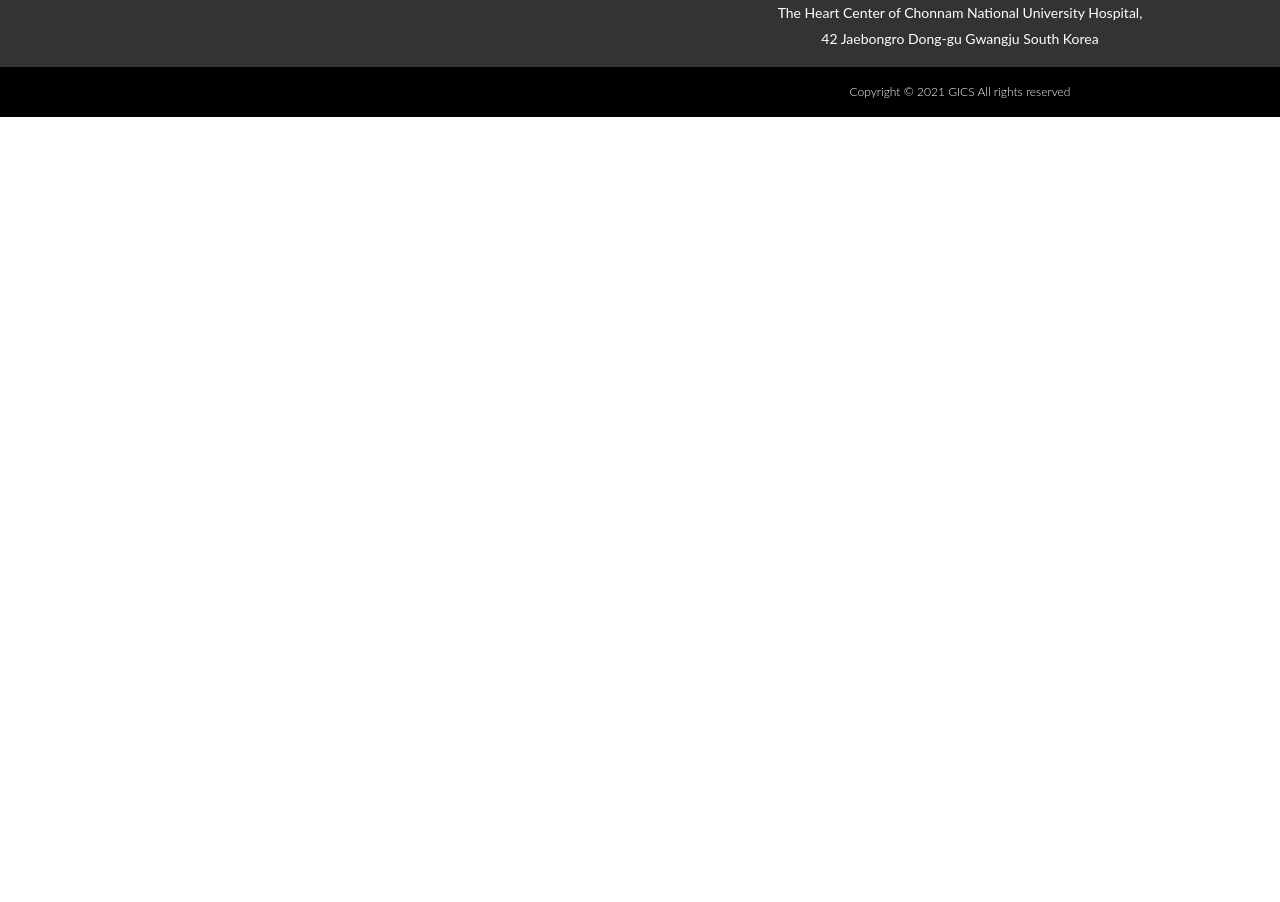
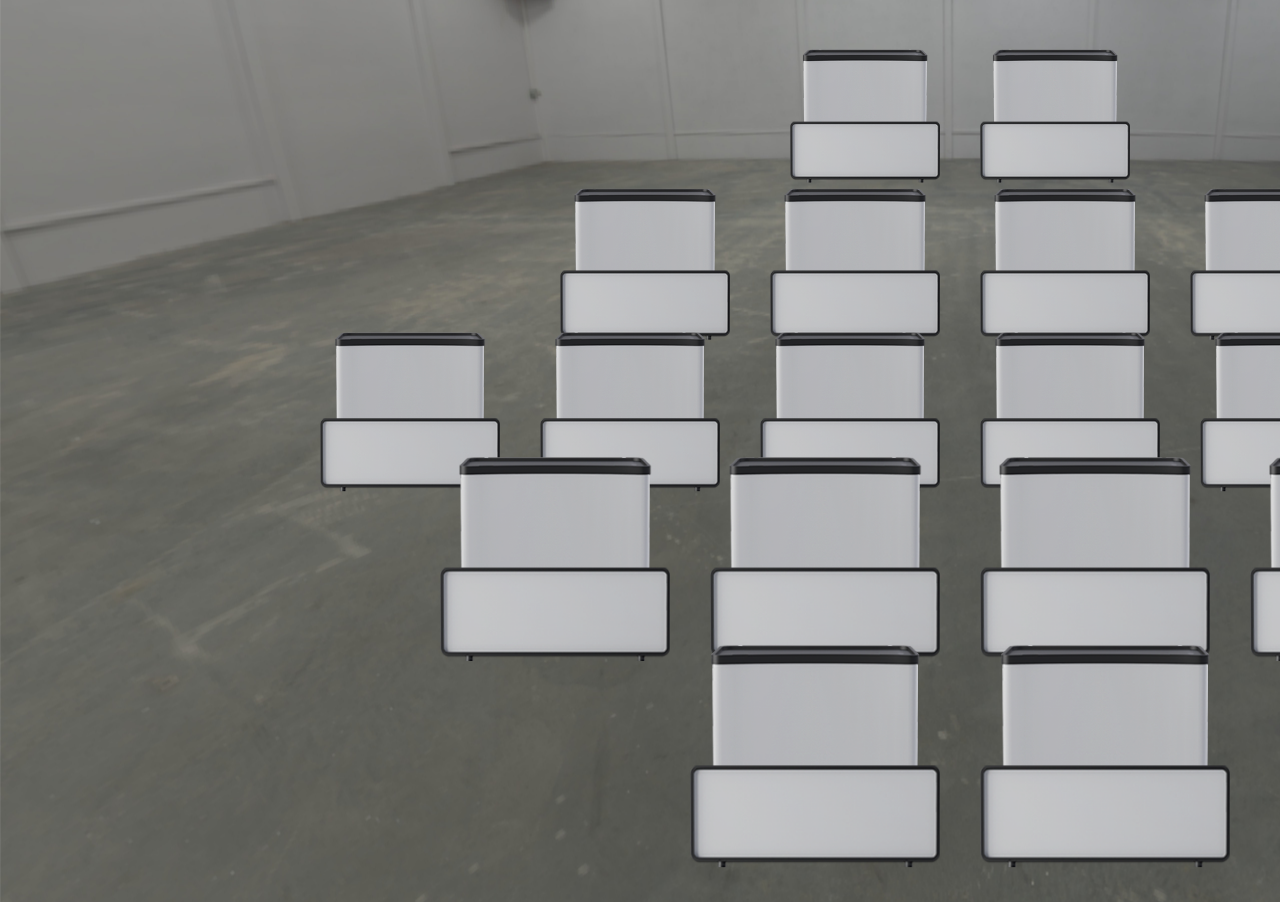
Before and after one commit to smileeeey/GICS-webpage, a plain HTML site: page exhibition/index_pc.html in a window 1280 px wide. Shown: the part 217-1119 px from the top of the page. Before the commit the page ends 800 px from the top, so only its background shows below. Drawn offline with Linux system fonts and the light colour scheme; a web font is replaced by a local one.

Commit message:
first design done

```diff
--- a/css/_style.css
+++ b/css/_style.css
@@ -32,7 +32,7 @@ html{
   overflow-y: scroll;
 }
 
-body {
+html,body {
   height: 100%;
   width: 100%;
   font-size: 0.75em;
--- a/css/exhibition.css
+++ b/css/exhibition.css
@@ -1,25 +1,95 @@
-.name {
-    font-size: 50sp;
+
+.main .inner {
+    position: relative;
+    width: 1920px;
+    height: 985px;
+    margin: 0 auto;
+    background: url('../data/img/exhibition/background.png') left top no-repeat;
+    background-size: 1920px 985px;
+    overflow: hidden;
 }
 
-.institute {
-    font-size: 10sp;
+.company a{
+    display: block;
+}
+.company a:hover {
+    top: -15px;
+    transform: translateZ(0);
+    transform: translateY(-15px);
+    box-shadow: 0 0 50px rgba(0, 0, 0, 0.15);
+    backface-visibility: hidden;
+    -moz-osx-font-smoothing: grayscale;
+    transition-duration: 0.3s;
+    transition-property: transform;
 }
 
-.more {display: none;}
-
-.articles {
-    width: 100%;
-    text-align: center;
-    margin: 0px auto;
+.company {
+    display: grid;
+    position: absolute;
+    width: auto;
+    list-style: none;
+    justify-self: end;
+}
+.company img{
+    margin-inline: 20px;
 }
 
-.article{
+.sdp {
     width: auto;
-    word-break: break-all;
+    top: 85%;
+    left: 50%;
+    transform:translate(-50%, -50%);
+    grid-template-columns: repeat(2,1fr);
+    z-index: 7;
 }
-.article *{
+.sdp img{
+    width: 250px;
 }
 
+.sd {
+    width: auto;
+    top: 65%;
+    left: 50%;
+    transform:translate(-50%, -50%);
+    grid-template-columns: repeat(4,1fr);
+    z-index: 6;
+}
+.sd img{
+    width: 230px;
+}
 
-@import '../cards.css';
+.d {
+    width: auto;
+    top: 50%;
+    left: 50%;
+    transform:translate(-50%, -50%);
+    grid-template-columns: repeat(6,1fr);
+    z-index: 5;
+}
+.d img{
+    width: 180px;
+}
+
+.g {
+    width: auto;
+    top: 35%;
+    left: 50%;
+    transform:translate(-50%, -50%);
+    grid-template-columns: repeat(4,1fr);
+    z-index: 4;
+}
+.g img{
+    width: 170px;
+}
+
+.s {
+    width: auto;
+    top: 20%;
+    left: 50%;
+    transform:translate(-50%, -50%);
+    grid-template-columns: repeat(2,1fr);
+    z-index: 3;
+}
+.s img{
+    width: 150px;
+}
--- a/css/login.css
+++ b/css/login.css
@@ -10,8 +10,8 @@ html,
 body {
   font-size: 62.5%;
   height: 100%;
-  overflow: hidden;
 }
+
 @media (max-width: 768px) {
   html,
   body {
--- a/exhibition/index_pc.html
+++ b/exhibition/index_pc.html
@@ -19,14 +19,14 @@
   <link href="../css/_style.css" rel="stylesheet" />
 
   <!-- page CSS File -->
-  <link href="../css/awards.css" rel="stylesheet" />
+  <link href="../css/exhibition.css" rel="stylesheet" />
 
   <!-- Vendor JS File -->
   <script src="../js/_libraries/jquery.min.js"></script>
 
   <!-- page JS File -->
 
-<!-- =======================================================
+  <!-- =======================================================
 * Project Name : GICS Home Page - v0.0.0
 * Author: Chae YunChang, Lee Sumin
 * Designed By : Seo Jina
@@ -38,9 +38,46 @@
 <body>
   <!-- ======= Header ======= -->
   <div data-include-path="../_components/header_fix.html"></div>
-  <h1>exhibition</h1>
+
+  <!-- <img src="../data/img/exhibition/booth.png" alt="az"> -->
+
+  <div class="main">
+    <div class="inner">
+      <ul class="company sdp">
+        <li class="item"><a href="#"><img src="../data/img/exhibition/booth.png" alt="az"></a></li>
+        <li class="item"><a href="#"><img src="../data/img/exhibition/booth.png" alt="az"></a></li>
+      </ul>
+      <ul class="company sd">
+        <li class="item"><a href="#"><img src="../data/img/exhibition/booth.png" alt="az"></a></li>
+        <li class="item"><a href="#"><img src="../data/img/exhibition/booth.png" alt="az"></a></li>
+        <li class="item"><a href="#"><img src="../data/img/exhibition/booth.png" alt="az"></a></li>
+        <li class="item"><a href="#"><img src="../data/img/exhibition/booth.png" alt="az"></a></li>
+      </ul>
+      <ul class="company d">
+        <li class="item"><a href="#"><img src="../data/img/exhibition/booth.png" alt="az"></a></li>
+        <li class="item"><a href="#"><img src="../data/img/exhibition/booth.png" alt="az"></a></li>
+        <li class="item"><a href="#"><img src="../data/img/exhibition/booth.png" alt="az"></a></li>
+        <li class="item"><a href="#"><img src="../data/img/exhibition/booth.png" alt="az"></a></li>
+        <li class="item"><a href="#"><img src="../data/img/exhibition/booth.png" alt="az"></a></li>
+        <li class="item"><a href="#"><img src="../data/img/exhibition/booth.png" alt="az"></a></li>
+      </ul>
+      <ul class="company g">
+        <li class="item"><a href="#"><img src="../data/img/exhibition/booth.png" alt="az"></a></li>
+        <li class="item"><a href="#"><img src="../data/img/exhibition/booth.png" alt="az"></a></li>
+        <li class="item"><a href="#"><img src="../data/img/exhibition/booth.png" alt="az"></a></li>
+        <li class="item"><a href="#"><img src="../data/img/exhibition/booth.png" alt="az"></a></li>
+      </ul>
+      <ul class="company s">
+        <li class="item"><a href="#"><img src="../data/img/exhibition/booth.png" alt="az"></a></li>
+        <li class="item"><a href="#"><img src="../data/img/exhibition/booth.png" alt="az"></a></li>
+      </ul>
+    </div>
+  </div>
+  </div>
+
   <div data-include-path="../_components/footer_pc.html"></div>
 </body>
 
 <script src="../js/_libraries/include_html.js"></script>
+
 </html>
```
Also changed, not shown: css/index.css (+0 -7 lines), data/img/exhibition/background.png (added), data/img/exhibition/booth.png (added).
